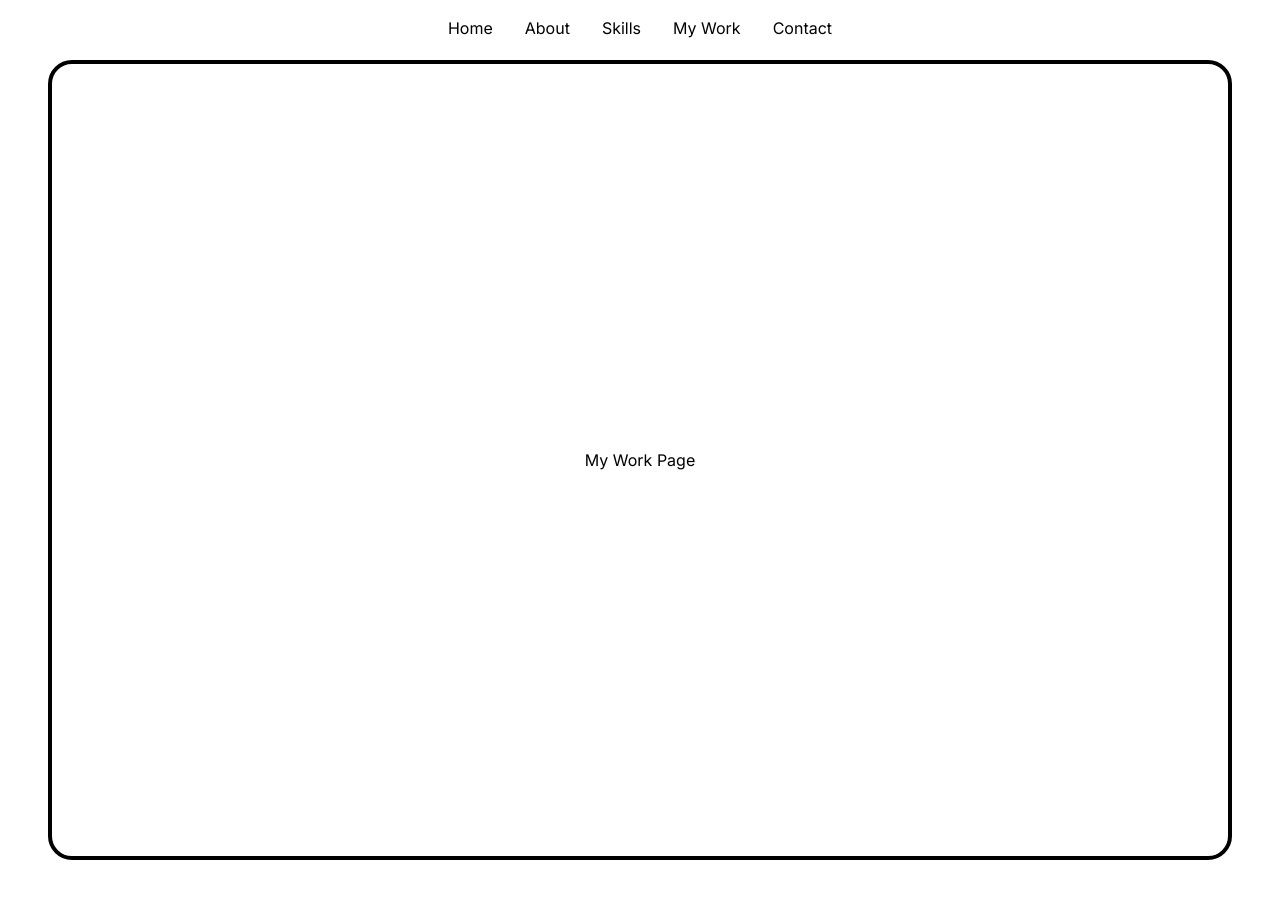
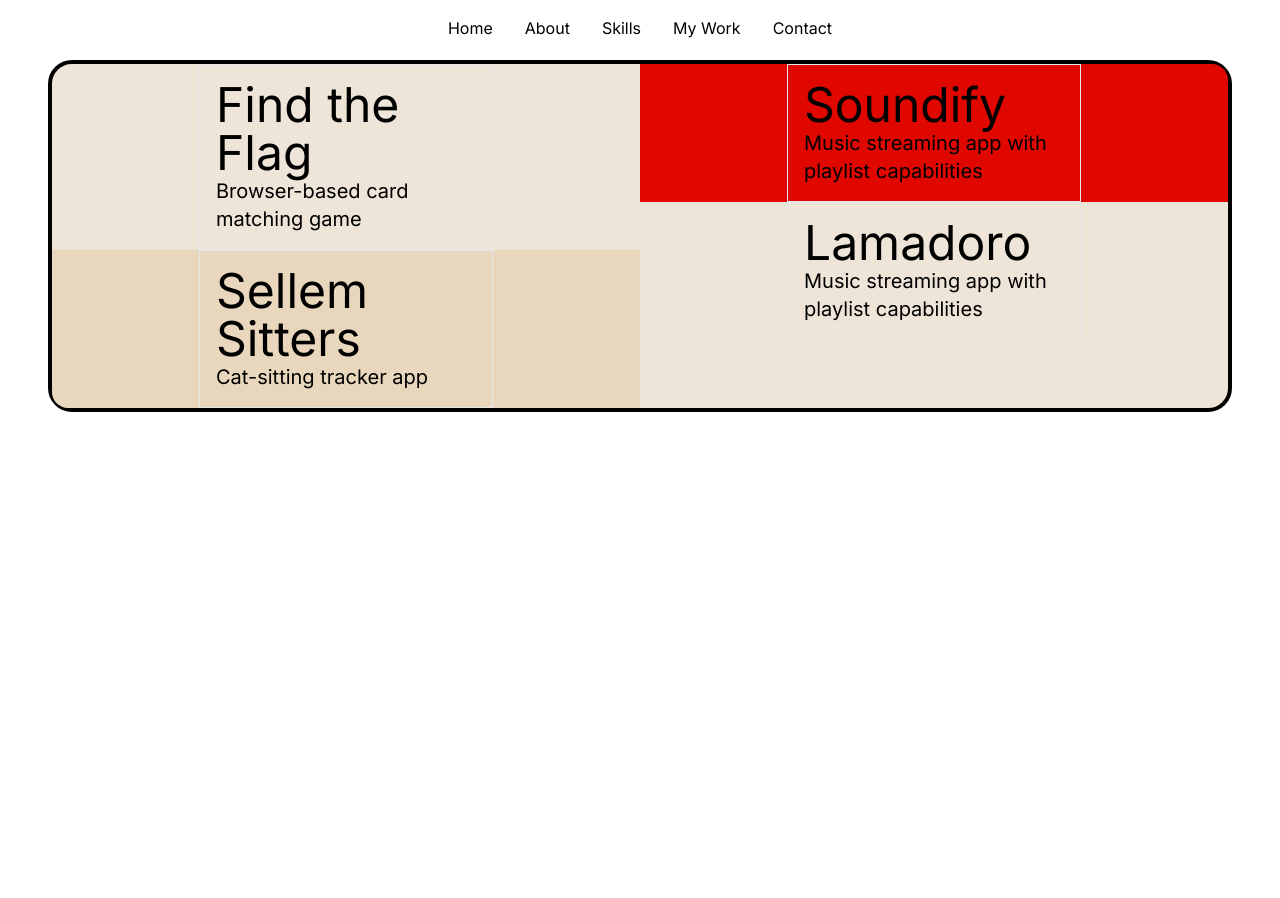
Before and after one commit to mzsellem/marleysz, a Next.js app: page /mywork in a window 1280 px wide. Shown: the top 898 px of the page. After the commit the page ends 800 px from the top, so only its background shows below. Built offline with nearby package versions, Linux system fonts and the light colour scheme.

Commit message:
style mywork page, needs more work

```diff
--- a/app/globals.css
+++ b/app/globals.css
@@ -19,3 +19,15 @@
 /* body {
 
 } */
+
+.bg-custom {
+  background-color: #eee4d8;
+}
+
+.bg-custom-red {
+  background-color:#e00700
+}
+
+.bg-custom-tan {
+  background-color: #e9d7bd
+}
--- a/app/mywork/page.jsx
+++ b/app/mywork/page.jsx
@@ -4,8 +4,45 @@ export default function MyWork() {
    return (
       <>
          <Navbar />
-         <div className="flex flex-row items-center justify-center h-screen border-4 border-black rounded-3xl m-12 mt-5">
-            <h1>My Work Page</h1>
+         <div className="flex flex-row h-full border-4 border-black rounded-3xl m-12 mt-5 p-0  bg-custom">
+            <div className="flex w-1/2 h-full">
+               <div className="flex flex-col w-full h-1/2">
+                  <div className="flex justify-center items-center h-full bg-custom rounded-3xl">
+                     <div className="border w-1/2 p-4 text-5xl">
+                        Find the Flag{" "}
+                        <p className="text-xl">
+                           Browser-based card matching game
+                        </p>
+                     </div>
+                  </div>
+                  <div className="flex justify-center items-center h-full bg-custom-tan rounded-bl-2xl">
+                     <div className="border w-1/2 p-4 text-5xl">
+                        Sellem Sitters
+                        <p className="text-xl">Cat-sitting tracker app</p>
+                     </div>
+                  </div>
+               </div>
+            </div>
+            <div className="flex w-1/2 h-full">
+               <div className="flex flex-col w-full h-1/2">
+                  <div className="flex justify-center items-center h-full bg-custom-red rounded-tr-2xl">
+                     <div className="border w-1/2 p-4 text-5xl">
+                        Soundify
+                        <p className="text-xl">
+                           Music streaming app with playlist capabilities
+                        </p>
+                     </div>
+                  </div>
+                  <div className="flex justify-center items-center h-full">
+                     <div className="border w-1/2 p-4 text-5xl">
+                        Lamadoro{" "}
+                        <p className="text-xl">
+                           Music streaming app with playlist capabilities
+                        </p>
+                     </div>
+                  </div>
+               </div>
+            </div>
          </div>
       </>
    );
```
